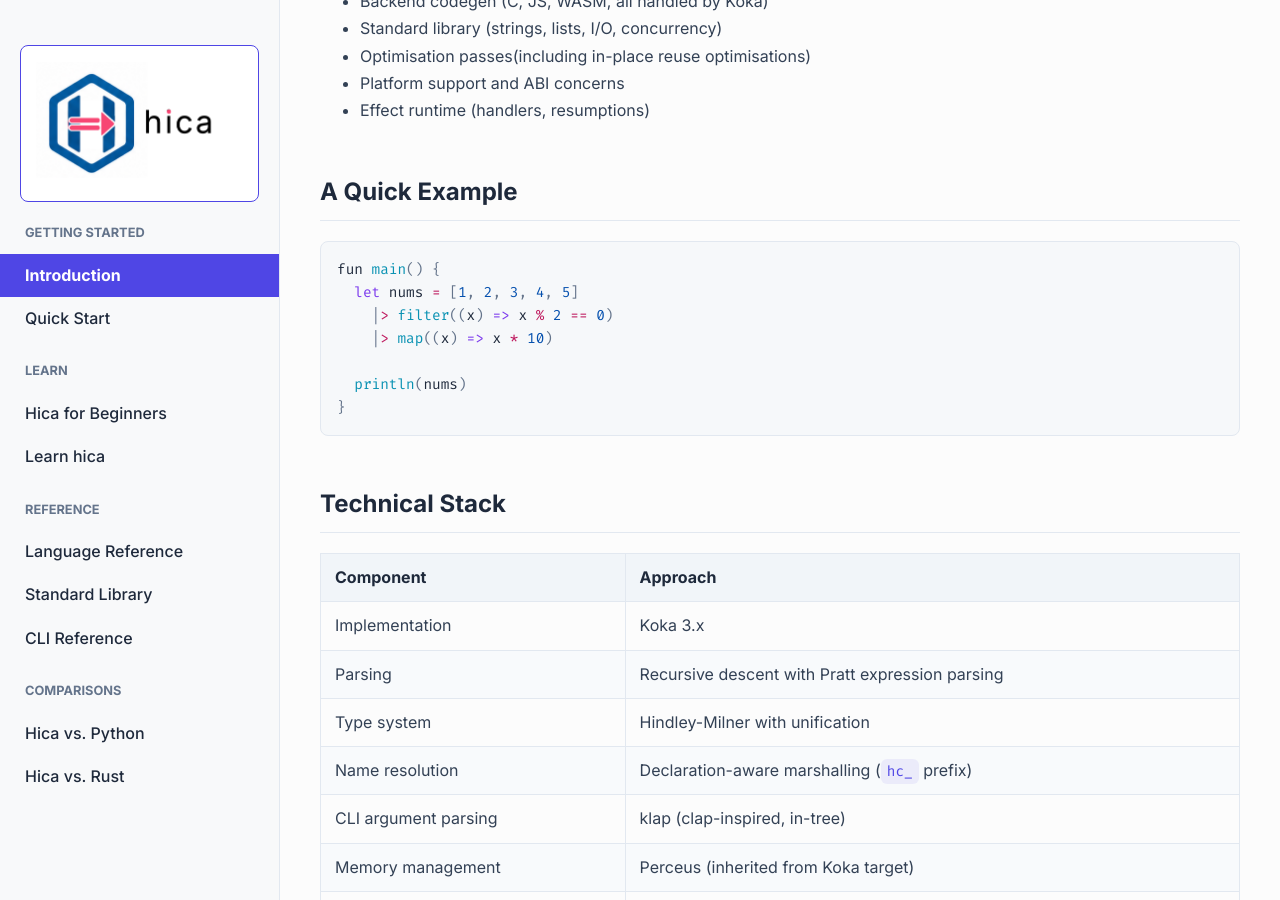
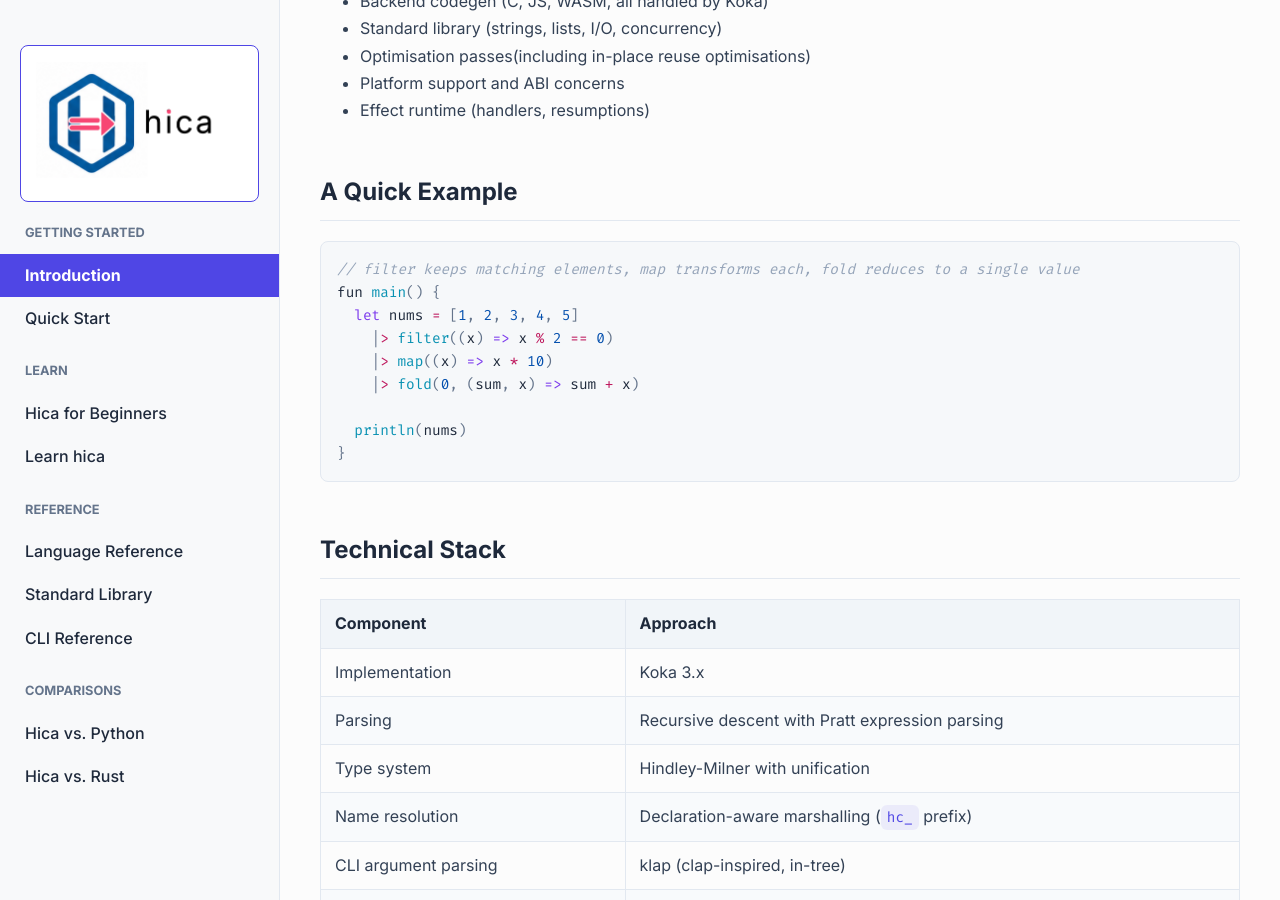
Before and after one commit to cladam/hica, a Jekyll site: the page built from docs/index.md, in a window 1280 px wide and 900 px high, scrolled down 1136 px. Built offline with Jekyll 4.4.1, drawn with Linux system fonts in a browser that asks for light colours.

````diff
--- a/docs/index.md
+++ b/docs/index.md
@@ -47,10 +47,12 @@
 ## A Quick Example
 
 ```rust
+// filter keeps matching elements, map transforms each, fold reduces to a single value
 fun main() {
   let nums = [1, 2, 3, 4, 5]
     |> filter((x) => x % 2 == 0)
     |> map((x) => x * 10)
+    |> fold(0, (sum, x) => sum + x)
 
   println(nums)
 }
````
Also changed, not shown: documentation/backlog.md (+1 -1 lines), 10 other files.
